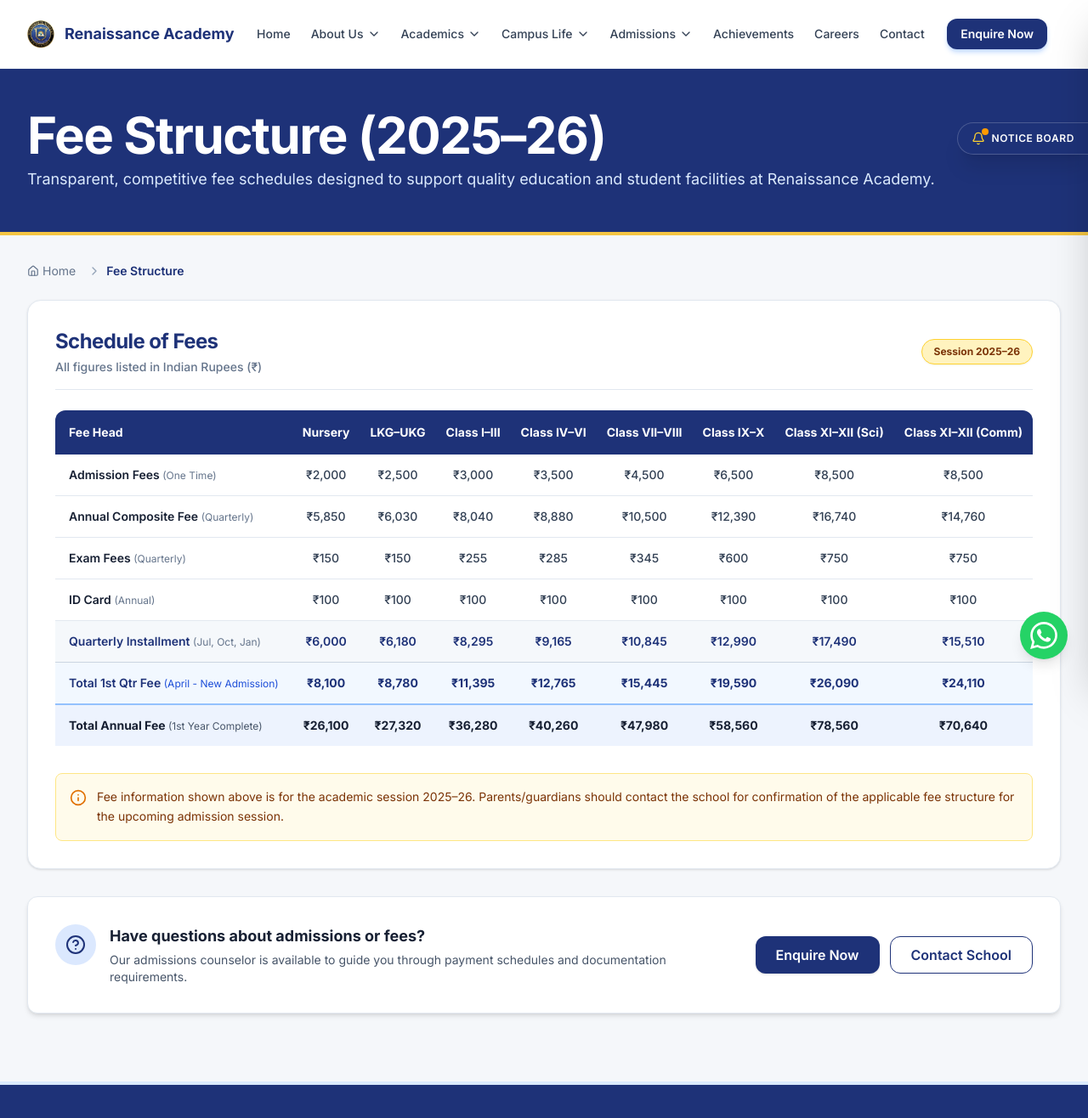
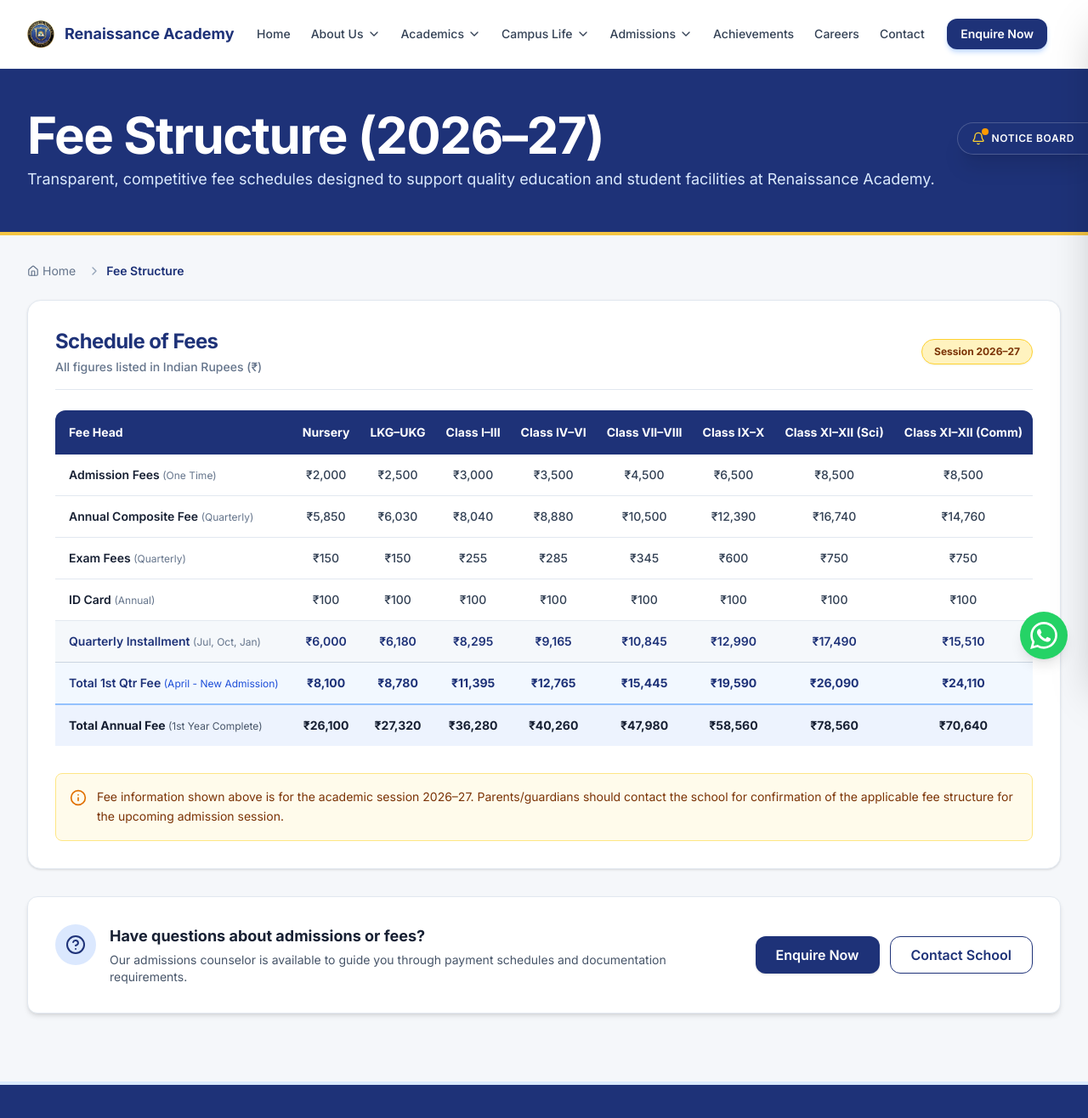
Before and after one commit to Abhijeetsingh2145/renaissance-academy, a Next.js app: page /fees in a window 1280 px wide. Shown: the top 1316 px of the page at 85% size. Built offline with nearby package versions, Linux system fonts and the light colour scheme.

Commit message:
fix: update academic session to 2026-27 across fees page, home page, and FAQs

```diff
--- a/src/app/(public)/fees/page.tsx
+++ b/src/app/(public)/fees/page.tsx
@@ -9,8 +9,8 @@ import { Info, HelpCircle } from 'lucide-react'
 import { Breadcrumb } from '@/components/ui/Breadcrumb'
 
 export const metadata = {
-  title: { absolute: 'Fee Structure 2025–26 | Renaissance Academy' },
-  description: 'Official fee schedule for Renaissance Academy, Gorakhpur for the academic session 2025–26.',
+  title: { absolute: 'Fee Structure 2026–27 | Renaissance Academy' },
+  description: 'Official fee schedule for Renaissance Academy, Gorakhpur for the academic session 2026–27.',
   alternates: {
     canonical: 'https://renaissanceacademy.org.in/fees',
   },
@@ -22,7 +22,7 @@ export default function FeesPage() {
       {/* Hero Section */}
       <div className="bg-brand-primary text-white py-10 md:py-12 border-b-4 border-accent-gold">
         <Container>
-          <H1 className="text-white mb-2 text-3xl md:text-4xl font-bold tracking-tight">Fee Structure (2025–26)</H1>
+          <H1 className="text-white mb-2 text-3xl md:text-4xl font-bold tracking-tight">Fee Structure (2026–27)</H1>
           <Text className="text-blue-100 text-base md:text-lg">
             Transparent, competitive fee schedules designed to support quality education and student facilities at Renaissance Academy.
           </Text>
@@ -39,7 +39,7 @@ export default function FeesPage() {
                 <p className="text-xs md:text-sm text-neutral-500 font-medium">All figures listed in Indian Rupees (₹)</p>
               </div>
               <span className="bg-surface-yellow text-amber-900 text-xs font-bold px-3.5 py-1.5 rounded-full border border-amber-300 shadow-xs">
-                Session 2025–26
+                Session 2026–27
               </span>
             </div>
 
@@ -145,7 +145,7 @@ export default function FeesPage() {
             <div className="mt-8 bg-amber-50 border border-amber-200 rounded-lg p-4 flex items-start space-x-3 text-amber-900 text-sm">
               <Info className="h-5 w-5 text-amber-600 shrink-0 mt-0.5" />
               <p className="leading-relaxed">
-                Fee information shown above is for the academic session 2025–26. Parents/guardians should contact the school for confirmation of the applicable fee structure for the upcoming admission session.
+                Fee information shown above is for the academic session 2026–27. Parents/guardians should contact the school for confirmation of the applicable fee structure for the upcoming admission session.
               </p>
             </div>
           </CardContent>
--- a/src/app/(public)/page.tsx
+++ b/src/app/(public)/page.tsx
@@ -283,7 +283,7 @@ export default function Home() {
             <div className="p-8 sm:p-12 rounded-[calc(3rem-0.75rem)] bg-brand-primary border border-white/10 text-center">
               <FadeUp>
                 <span className="inline-flex items-center gap-2 bg-accent-gold/20 text-accent-gold text-xs font-bold px-4 py-1.5 rounded-full uppercase tracking-wider mb-5 border border-accent-gold/30">
-                  <Sparkles className="h-3.5 w-3.5 text-accent-gold" /> Admissions Open 2025-26 (Nursery to Class XII)
+                  <Sparkles className="h-3.5 w-3.5 text-accent-gold" /> Admissions Open 2026-27 (Nursery to Class XII)
                 </span>
 
                 <H2 className="text-white mb-5 text-3xl sm:text-4xl lg:text-5xl font-extrabold tracking-tight">
--- a/src/components/functional/FAQSection.tsx
+++ b/src/components/functional/FAQSection.tsx
@@ -42,14 +42,14 @@ export const defaultFAQs: FAQItem[] = [
   {
     id: 'faq-5',
     category: 'Fees',
-    question: 'What is the fee payment schedule for the academic year 2025–26?',
+    question: 'What is the fee payment schedule for the academic year 2026–27?',
     answer: 'Tuition fees are structured transparently and paid in quarterly installments. Details regarding composite monthly fees, admission fees, and annual charges can be viewed on our Fee Structure page.',
   },
   {
     id: 'faq-6',
     category: 'Fees',
     question: 'Are there any hidden or unexpected extra charges during the session?',
-    answer: 'No. Renaissance Academy strictly maintains transparent fee schedules with zero hidden charges. All approved fees are listed upfront in the 2025–26 official fee document.',
+    answer: 'No. Renaissance Academy strictly maintains transparent fee schedules with zero hidden charges. All approved fees are listed upfront in the 2026–27 official fee document.',
   },
   {
     id: 'faq-7',
```
